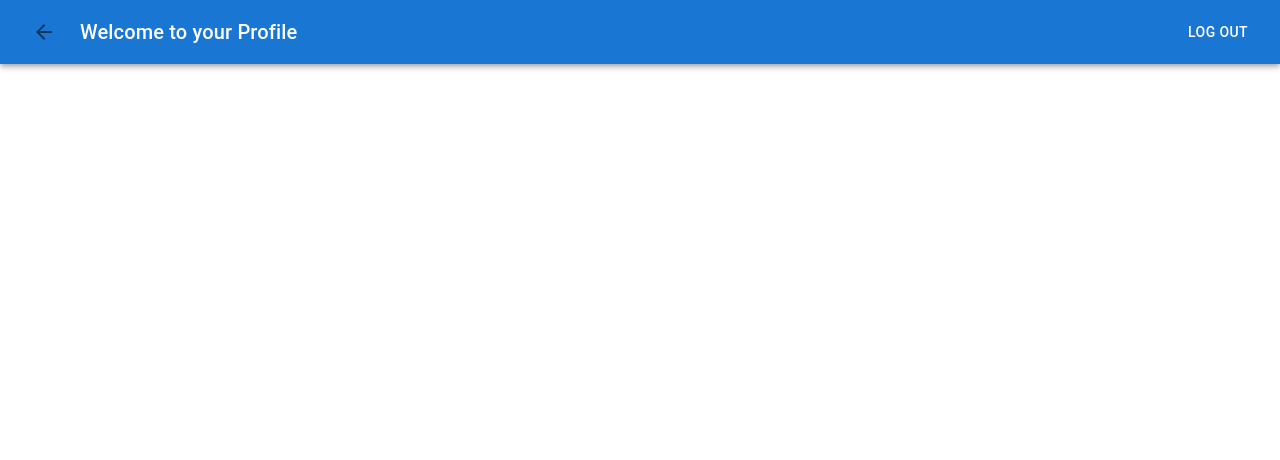
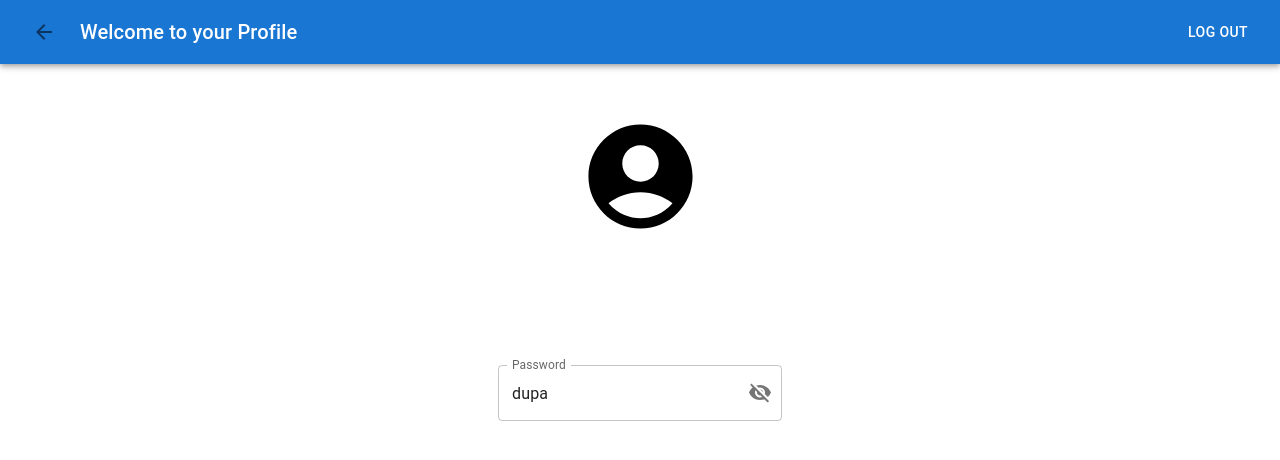
Before and after one commit to adamwar-dev/surveySystemFrontend, a React (Create React App) app in the folder my-app/: page /profile in a window 1280 px wide. Shown: the top 460 px of the page. Built offline with nearby package versions, Linux system fonts and the light colour scheme.

Commit message:
added anatomy in Profile Page

```diff
--- a/my-app/src/components/NavBar.tsx
+++ b/my-app/src/components/NavBar.tsx
@@ -10,6 +10,7 @@ import { Link } from '@mui/material';
 interface NavBarProps {
 	barText?: string;
 	backArrowVisable?: boolean;
+	linkTo?: string;
 }
 
 export class NavBar extends React.Component<NavBarProps> {
@@ -29,13 +30,14 @@ export class NavBar extends React.Component<NavBarProps> {
 		const {
 			barText,
 			backArrowVisable,
+			linkTo,
 		} = this.props;
 
 		return (
 			<Box sx={{ flexGrow: 1, mb: '50px' }}>
 			<AppBar position="static">
 				<Toolbar>
-					<Link href='/'>
+					<Link href={linkTo}>
 						<BackArrow visable={backArrowVisable}/>
 					</Link>
 						<Typography
--- a/my-app/src/pages/CreateSurvey.tsx
+++ b/my-app/src/pages/CreateSurvey.tsx
@@ -10,7 +10,7 @@ export class CreateSurvey extends React.Component{
 	public render () {
 		return (
 			<React.Fragment>
-                <NavBar backArrowVisable={true} barText={'Create a Survey'}/>
+                <NavBar backArrowVisable={true} barText={'Create a Survey'} linkTo='/'/>
 				<Box sx={{ flexGrow: 1, width:'100%', height:'85vh'}}>
 					<Grid container spacing={10} columnSpacing={{ xs: 1, sm: 2, md: 3 }} sx={{mb:'30px'}}>
 					<Grid item xs={12} sm={6} md={4}>
--- a/my-app/src/pages/HistorySurvey.tsx
+++ b/my-app/src/pages/HistorySurvey.tsx
@@ -5,7 +5,7 @@ export class HistorySurvey extends React.Component{
 	public render () {
 		return (
 			<React.Fragment>
-                <NavBar backArrowVisable={true} barText={'History'}/>
+                <NavBar backArrowVisable={true} barText={'History'} linkTo='/'/>
             </React.Fragment>
 		);
 	}
--- a/my-app/src/pages/Profile.tsx
+++ b/my-app/src/pages/Profile.tsx
@@ -1,12 +1,91 @@
+import { Box, FormControl, Grid, IconButton, InputAdornment, InputLabel, OutlinedInput } from '@mui/material';
+import VisibilityRoundedIcon from '@mui/icons-material/VisibilityRounded';
+import VisibilityOffRoundedIcon from '@mui/icons-material/VisibilityOffRounded';
+import AccountCircleRoundedIcon from '@mui/icons-material/AccountCircleRounded';
 import * as React from 'react';
 import { NavBar } from '../components/NavBar';
+import '../styles/Pages.css'
 
-export class Profile extends React.Component{
+interface ProfileState {
+	password: string;
+	showPassword: boolean;
+}
+
+interface ProfileProps {
+
+}
+
+export class Profile extends React.Component<ProfileProps,ProfileState>{
+	public constructor(props: ProfileProps) {
+		super(props);
+		this.state = {
+			password: 'dupa',
+			showPassword: true,
+		}
+	}
 	public render () {
+		const {
+			password,
+			showPassword,
+		} = this.state;
 		return (
 			<React.Fragment>
-                <NavBar backArrowVisable={true} barText={'Welcome to your Profile'}/>
+                <NavBar backArrowVisable={true} barText={'Welcome to your Profile'} linkTo='/'/>
+				<Box sx={{ flexGrow: 1, width:'100%'}}>
+					<Grid container spacing={3} alignContent='center' columnSpacing={{ xs: 1, sm: 2, md: 3 }}>
+						<Grid item xs={12} textAlign='center'>
+							<div className='circle'>
+								<AccountCircleRoundedIcon fontSize='inherit'/>
+							</div>
+						</Grid>
+						<Grid item xs={12}>
+
+						</Grid>
+						<Grid item xs={12}>
+
+						</Grid>
+						<Grid item xs={12}>
+
+						</Grid>
+						<Grid item xs={12} textAlign='center'>
+							<FormControl variant="outlined">
+								<InputLabel htmlFor="outlined-adornment-password">Password</InputLabel>
+								<OutlinedInput
+									id="outlined-adornment-password"
+									type={showPassword ? 'text' : 'password'}
+									value={password}
+									onChange={this.handleChangePassword()}
+									endAdornment={
+									<InputAdornment position="end">
+										<IconButton
+										aria-label="toggle password visibility"
+										onClick={this.handleChangeShowPassword(!showPassword)}
+										onMouseDown={this.handleMouseDownPassword}
+										edge="end"
+										>
+										{showPassword ? <VisibilityOffRoundedIcon/> : <VisibilityRoundedIcon/>}
+										</IconButton>
+									</InputAdornment>
+									}
+									label="Password"
+								/>
+							</FormControl>
+						</Grid>
+					</Grid>
+				</Box>
             </React.Fragment>
 		);
 	}
+
+	private readonly handleChangePassword =  () => (event: React.ChangeEvent<HTMLInputElement>) => {
+		this.setState({password: event.target.value});
+	};
+
+	private readonly handleChangeShowPassword =  (showPassword: boolean) => () => {
+		this.setState({showPassword});
+	};
+
+	private readonly handleMouseDownPassword =  (event: React.MouseEvent<HTMLButtonElement>)  => {
+		event.preventDefault();
+	};
 }
--- /dev/null
+++ b/my-app/src/styles/Pages.css
@@ -0,0 +1,3 @@
+.circle {
+    font-size: 125px;
+}
```
